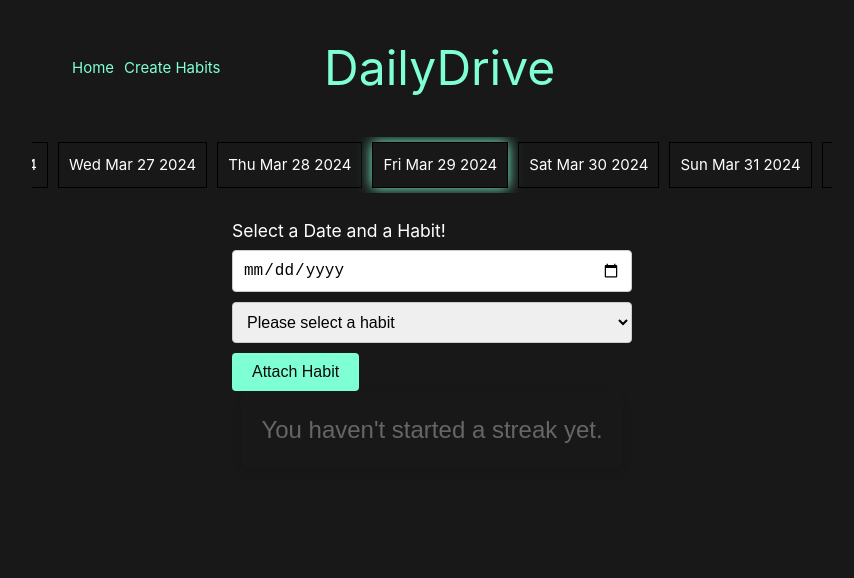
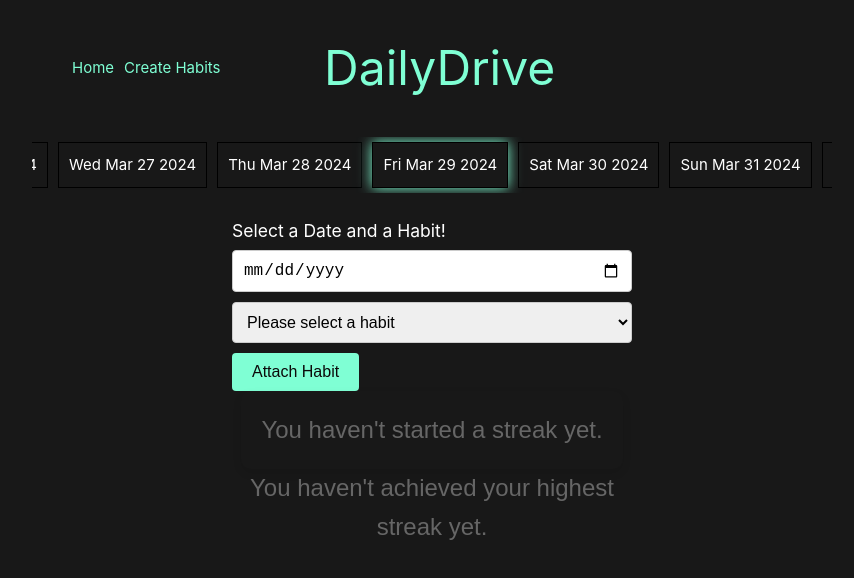
Before and after one commit to henriits/habit_tracker_vue, a Vue app in the folder habit-tracker/: page / in a window 1280 px wide. Shown: the top 578 px of the page, without its empty margins (208-1062 px from the left). Built offline with nearby package versions, Linux system fonts and the light colour scheme.

Commit message:
update message again

```diff
--- a/habit-tracker/src/components/StreakCounter.vue
+++ b/habit-tracker/src/components/StreakCounter.vue
@@ -2,21 +2,29 @@
     <div class="streak-display">
         <div class="streak-counter">
             <p v-if="streak > 0" class="streak-message">
-                You've completed all habits <br> for <strong>{{ streak }}</strong> consecutive day(s)!
-                <br> Keep up the good work!
+                Current Streak <strong>{{ streak }} </strong> day(s)!
             </p>
             <p v-else class="no-streak-message">
                 You haven't started a streak yet.
             </p>
         </div>
+        <div class="highest-streak">
+            <p v-if="highestStreak > 0" class="highest-streak-message">
+                Your overall highest streak<strong>{{ highestStreak }}</strong>day(s)!
+            </p>
+            <p v-else class="no-highest-streak-message">
+                You haven't achieved your highest streak yet.
+            </p>
+        </div>
     </div>
 </template>
+
 
 <script setup>
 import { ref, onMounted } from 'vue';
 
 const streak = ref(0);
-
+const highestStreak = ref(0);
 
 function calculateStreak(dateHabitMapping) {
     const dates = Object.keys(dateHabitMapping);
@@ -42,6 +50,11 @@ function calculateStreak(dateHabitMapping) {
     }
 
     streak.value = currentStreak;
+
+    if (currentStreak > highestStreak.value) {
+        highestStreak.value = currentStreak;
+        localStorage.setItem('HighestStreak', currentStreak);
+    }
 }
 
 onMounted(() => {
@@ -50,29 +63,48 @@ onMounted(() => {
         const dateHabitMapping = JSON.parse(data);
         calculateStreak(dateHabitMapping);
     }
+
+    const savedHighestStreak = localStorage.getItem('HighestStreak');
+    if (savedHighestStreak) {
+        highestStreak.value = parseInt(savedHighestStreak, 10);
+    }
 });
 </script>
 
+
 <style scoped>
-.streak-display {
-    max-width: 500px;
+.streak-display,
+.highest-streak {
+    max-width: 400px;
     margin: 0 auto;
     text-align: center;
 }
 
 .streak-message,
-.no-streak-message {
+.no-streak-message,
+.highest-streak-message,
+.no-highest-streak-message {
     font-family: Arial, sans-serif;
     font-size: 24px;
+    display: flex;
+    align-items: center;
+
+
+    /* Center vertically */
 }
 
-.streak-message strong {
+.streak-message strong,
+.highest-streak-message strong {
     font-size: 36px;
     color: aquamarine;
     font-weight: bold;
+    margin-left: 5px;
+
+    /* Add some space between the text and number */
 }
 
-.no-streak-message {
+.no-streak-message,
+.no-highest-streak-message {
     color: #666;
 }
 
```
